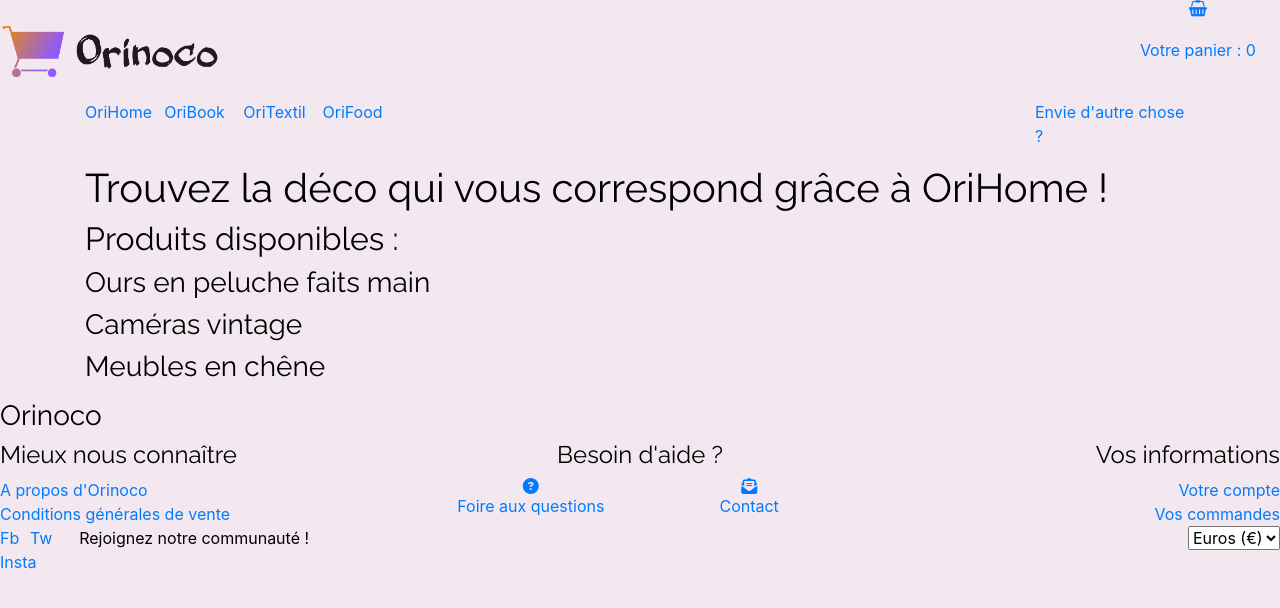
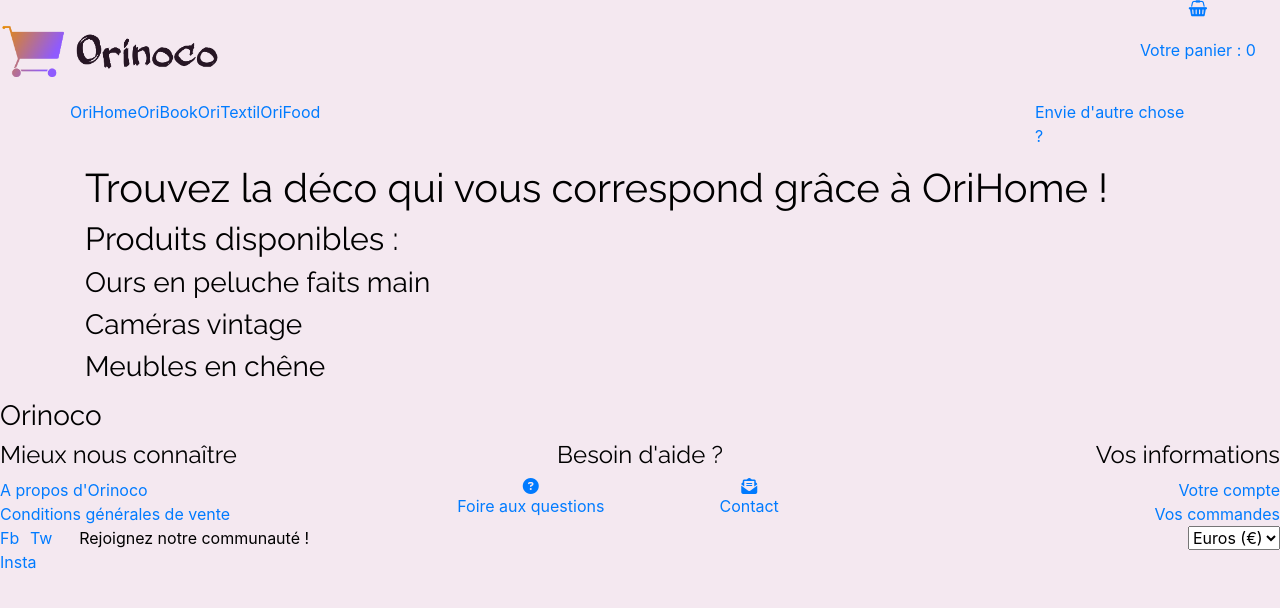
Before and after one commit to PBacle/PaulineBacle_5_01022021, a website: page index.html in a window 1280 px wide. Drawn offline with Linux system fonts and the light colour scheme; no server answers.

Commit message:
Styling with bootstrap : main structure of header (in index.html) (2)

```diff
--- a/index.html
+++ b/index.html
@@ -22,10 +22,10 @@
         <nav class="container">
             <ul class="row">
                 <li class="col-10"><ul class="row">
-                    <li class="col-1"><a href="index.html">OriHome</a></li>
-                    <li class="col-1"><a href="index.html">OriBook</a></li>
-                    <li class="col-1"><a href="index.html">OriTextil</a></li>
-                    <li class="col-1"><a href="index.html">OriFood</a></li>
+                    <li class=""><a href="index.html">OriHome</a></li>
+                    <li class=""><a href="index.html">OriBook</a></li>
+                    <li class=""><a href="index.html">OriTextil</a></li>
+                    <li class=""><a href="index.html">OriFood</a></li>
                 </ul>
                 </li>
                 <li class="col-2"><a href="index.html">Envie d'autre chose ?</a></li>
```
